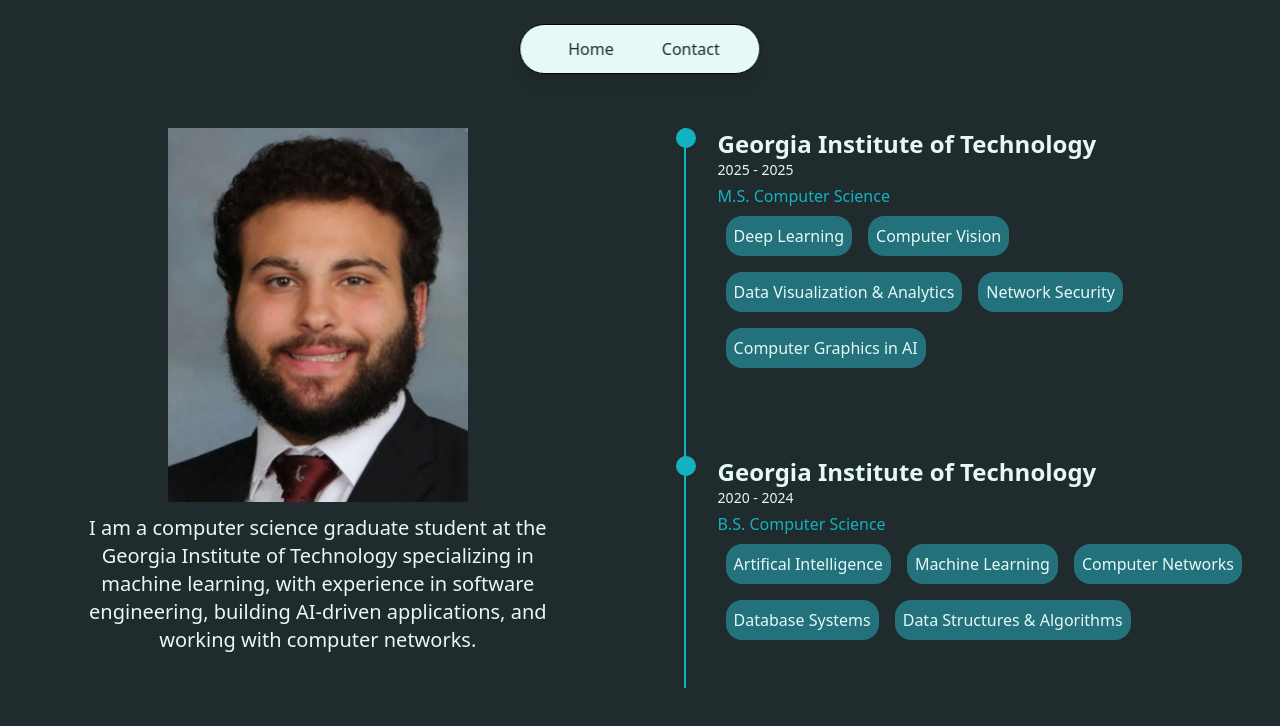
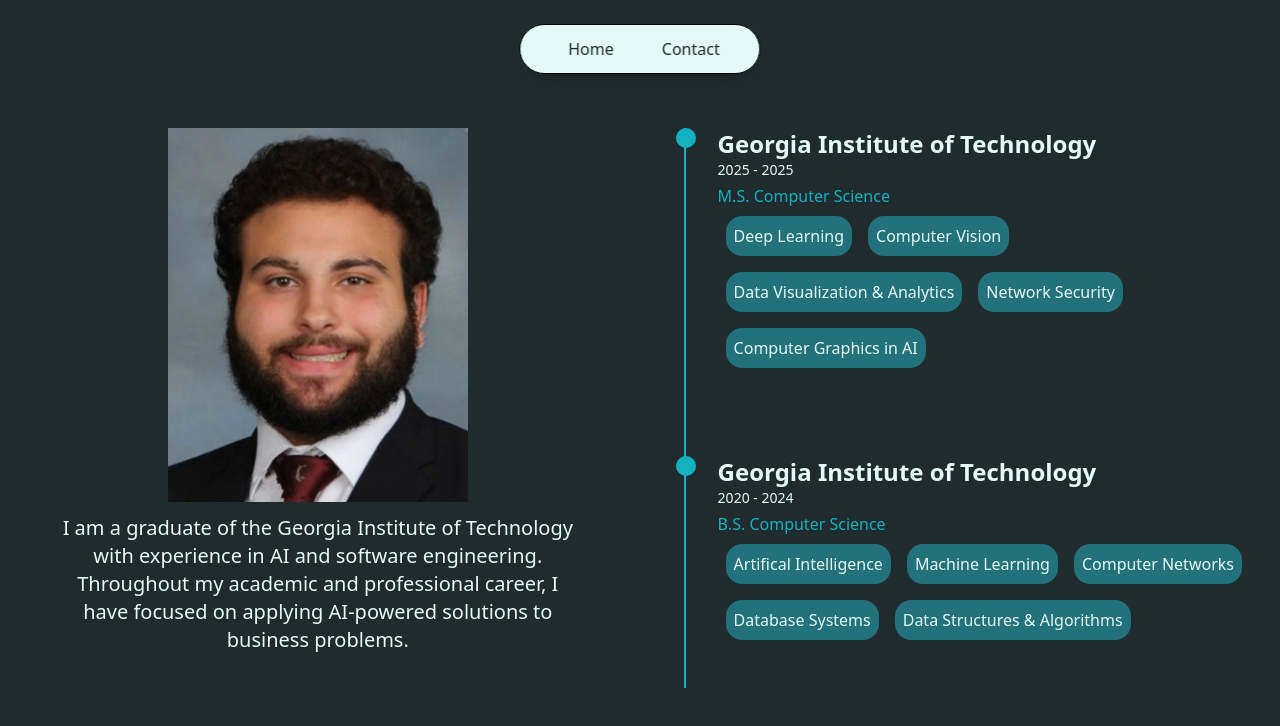
Before and after one commit to bnikain21/my-website, a Next.js app: page /aboutme in a window 1280 px wide. Shown: the top 726 px of the page. Built offline with nearby package versions, Linux system fonts and the light colour scheme.

Commit message:
resume and aboutme update

```diff
--- a/app/aboutme/page.tsx
+++ b/app/aboutme/page.tsx
@@ -9,9 +9,9 @@ function AboutMePage() {
         <Image src='/headshot.png' alt='headshot' width={300} height={700} />
 
         <p className="text-xl text-text-e1m pt-3 max-w-lg self-center">
-            I am a computer science graduate student at the Georgia Institute of Technology specializing
-            in machine learning, with experience in software engineering, building AI-driven applications,
-            and working with computer networks.
+            I am a graduate of the Georgia Institute of Technology with experience in AI and software engineering.
+            Throughout my academic and professional career, I have focused on applying AI-powered solutions to
+            business problems.
         </p>
       </div>
       <div className='flex flex-col md:w-1/2 pl-6'>
```
Also changed, not shown: 1 other file (tests, documents, lock files or other folders).
